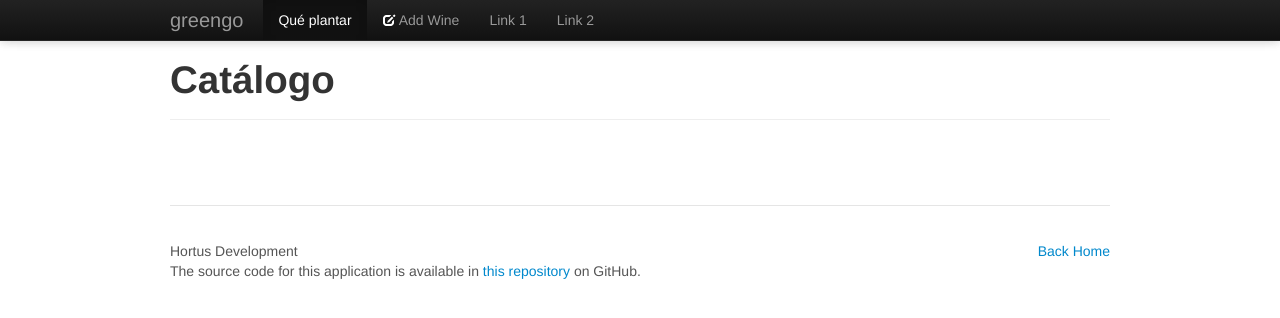
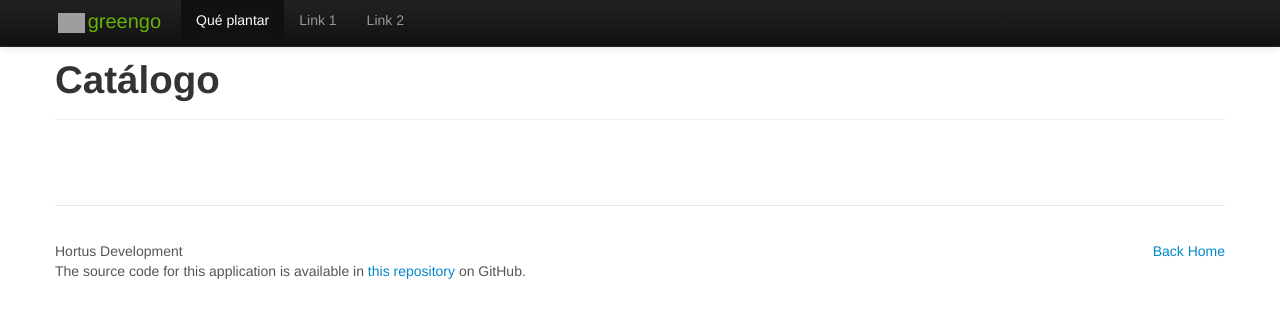
Before and after one commit to paternoy/hortus, a PHP site: page / in a window 1280 px wide. Shown: the top 318 px of the page. Run offline with PHP 8.4, Linux system fonts and the light colour scheme; data that the repository does not hold is empty; grey boxes are pictures that could not be loaded.

Commit message:
Minor changes

```diff
--- a/css/styles.css
+++ b/css/styles.css
@@ -15,3 +15,21 @@ html,body {
   margin-bottom: 0;
   color: #555;
 }
+
+/* Header
+-------------------------------------------------- */
+.navbar .brand{
+	color: #69b309;
+}
+
+.brand img{
+	height:20px;
+	margin: 3px;
+}
+
+/* Catalogue Item
+-------------------------------------------------- */
+
+.species-name{
+	font-style: italic;
+}
--- a/index.html
+++ b/index.html
@@ -7,8 +7,10 @@
 <meta name="author" content="">
 <meta http-equiv="X-UA-Compatible" content="IE=edge,chrome=1">
 <meta name="viewport" content="width=device-width, initial-scale=1.0">
-<link href="css/bootstrap.css" rel="stylesheet" media="screen">
-<link href="css/styles.css" rel="stylesheet">
+<link rel="icon" type="image/png" href="img/trebol.png" />
+<link rel="stylesheet" href="css/bootstrap.css" media="screen">
+<link rel="stylesheet" href="css/bootstrap-responsive.css">
+<link rel="stylesheet" href="css/styles.css">
 </head>
 
 <body data-spy="scroll" data-target=".subnav" data-offset="50">
@@ -20,11 +22,17 @@
 		</div>
 
 		<footer class="footer">
-	        <p class="pull-right"><a href="#">Back Home</a></p>
+			<p class="pull-right">
+				<a href="#">Back Home</a>
+			</p>
 
 			<p>Hortus Development</p>
 
-	        <p>The source code for this application is available in <a href="https://github.com/paternoy/hortus">this repository</a> on GitHub.</p>
+			<p>
+				The source code for this application is available in <a
+					href="https://github.com/paternoy/hortus">this repository</a> on
+				GitHub.
+			</p>
 		</footer>
 
 	</div>
--- a/tpl/CatalogueItemView.html
+++ b/tpl/CatalogueItemView.html
@@ -3,6 +3,7 @@
 	<img alt="" src="<%=picture%>">
 	<div class="caption">
 		<h3><%= name %></h3>
+		<h4 class="species-name"><%=species%></h4>
 		<p><%=description%></p>
 	</div>
 </div>
--- a/tpl/HeaderView.html
+++ b/tpl/HeaderView.html
@@ -4,11 +4,11 @@
 			<div class="navbar navbar-inverse navbar-fixed-top">
 				<div class="navbar-inner">
 					<div class="container">
-						<a class="brand" href="#">greengo</a>
+						<a class="brand" href="#"><img src="../img/trebol.png" />greengo</a>
 						<ul class="nav">
 							<li class="active"><a href="#">Qué plantar</a></li>
-							<li class="add-menu"><a href="#wines/add"><i
-									class="icon-edit icon-white"></i> Add Wine</a></li>
+<!-- 							<li class="add-menu"><a href="#wines/add"><i -->
+<!-- 									class="icon-edit icon-white"></i> Add Wine</a></li> -->
 							<li><a href="#">Link 1</a></li>
 							<li><a href="#">Link 2</a></li>
 						</ul>
```
Lines whose indentation alone changed are shown as unchanged.
